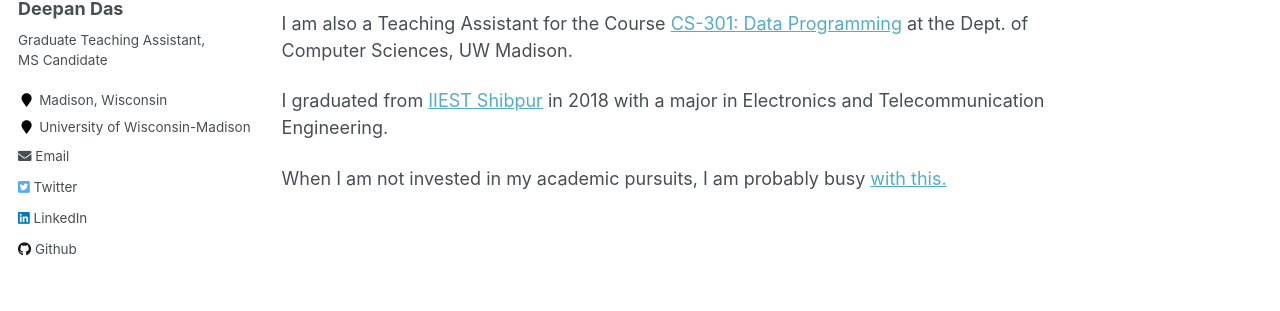
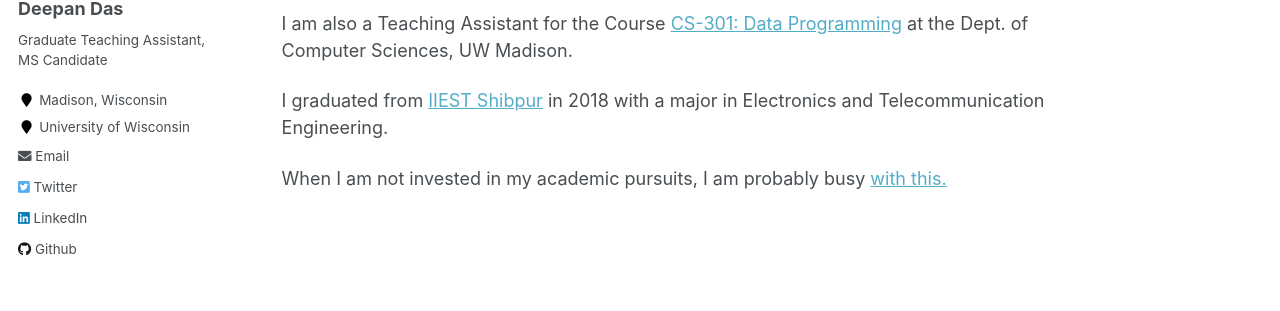
Before and after one commit to deepandas11/deepandas11.github.io, a Jekyll site: the page built from _pages/about.md, in a window 1280 px wide. Shown: the part 305-616 px from the top of the page. Built offline with Jekyll 4.4.1, drawn with Linux system fonts in a browser that asks for light colours.

Commit message:
Minor change
Signed-off-by: Deepan Das <deepandas11@gmail.com>

```diff
--- a/_config.yml
+++ b/_config.yml
@@ -84,7 +84,7 @@ author:
   avatar           : "profile.jpg"
   bio              : "Graduate Teaching Assistant, MS Candidate"
   location         : "Madison, Wisconsin"
-  employer         : University of Wisconsin-Madison
+  employer         : University of Wisconsin
   pubmed           :
   googlescholar    :
   email            : "ddas27@wisc.edu"
```
